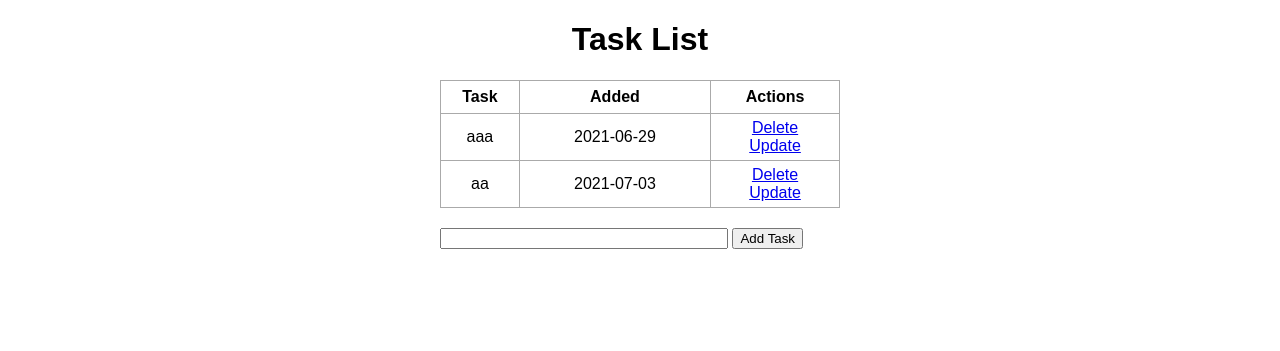
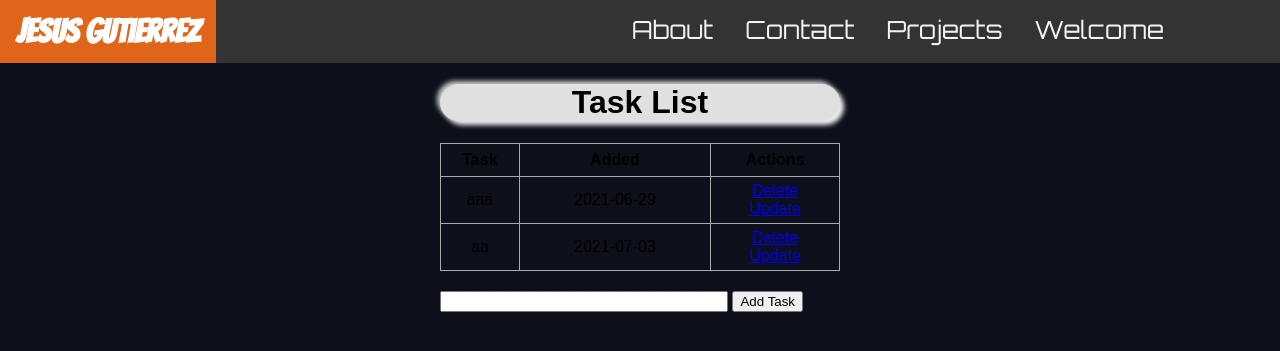
Before and after one commit to jgutierrezCSU/Software-Eng-Profile, a Flask app: page / in a window 1280 px wide. Shown: the top 351 px of the page. Run offline with Flask 2, Linux system fonts and the light colour scheme; data comes from the database, SQL or seed files in the repository; both versions use the stored data as it was after the commit.

Commit message:
transitioning to Profile

```diff
--- a/app.py
+++ b/app.py
@@ -13,7 +13,7 @@ class Todo(db.Model):
     # creates ID for each entry
     id= db.Column(db.Integer,primary_key=True)
     content= db.Column(db.String(150),nullable=False)
-    #completed= db.Column(db.Integer)
+
     # set time automatically
     date_created = db.Column(db.DateTime, default=datetime.utcnow)
 
--- a/static/css/main.css
+++ b/static/css/main.css
@@ -1,7 +1,7 @@
 body, html {
     margin: 0;
     font-family: sans-serif;
-    background-color: white;
+    background-color:rgb(13, 15, 26);
 }
 
 .content {
@@ -34,3 +34,43 @@ td {
 #content {
     width: 70%;
 }
+#PageTitle {
+    border-radius: 38px;
+    background: #e0e0e0;
+    box-shadow:  -3px -3px 5px #cecece,
+    4px 4px 5px #f2f2f2;
+}
+/* navigation*/
+.topnav {
+    overflow: hidden;
+    background-color: #333;
+  }
+
+  .topnav a {
+    font-family: 'Orbitron', sans-serif;
+    float: right;
+    color: #f2f2f2;
+    text-align: center;
+    padding: 14px 16px;
+    text-decoration: none;
+    font-size: 25px;
+    position: relative;
+    left: -100px;
+  }
+
+  .topnav a:hover {
+    background-color: #ddd;
+    color: black;
+  }
+
+   b.active {
+    font-family: 'Bangers', cursive;
+    background-color: #df6519;
+    color: white;
+    font-size: 33px;
+    padding: 14px 16px;
+    float: left;
+    text-align: center;
+  }
+
+/* END navigation*/
--- a/templates/base.html
+++ b/templates/base.html
@@ -5,12 +5,26 @@
     <meta name="viewport" content="width=device-width ,initial-scale=1.0">
     <meta http-equiv="X-UA-Compatible" content="ie-edge">
     <link rel="stylesheet" href="{{ url_for('static',filename='css/main.css') }}">
-    {% block head %} {% endblock %}
+
+    <link rel="preconnect" href="https://fonts.googleapis.com">
+    <link rel="preconnect" href="https://fonts.gstatic.com" crossorigin>
+    <link href="https://fonts.googleapis.com/css2?family=Bangers&family=Big+Shoulders+Stencil+Display:wght@300&family=Great+Vibes&family=Orbitron&family=Permanent+Marker&display=swap" rel="stylesheet">
 
 
 </head>
 <body>
+    <!-- For top navigation-->
+    <div class="topnav">
+        <b class="active" href="#home">Jesus Gutierrez</b>
+        <a href="#welcome">Welcome</a>
+        <a href="#projects">Projects</a>
+        <a href="#contact">Contact</a>
+        <a href="#about">About</a>
+      </div>
+       <!-- END top navigation-->
+
     {% block body %} {% endblock %}
 
 </body>
+
 </html>
--- a/templates/index.html
+++ b/templates/index.html
@@ -1,13 +1,13 @@
 
 {% extends 'base.html' %}
 
-{% block head %}
-<title>Task Master</title>
-{% endblock %}
+
+<title>  Jesus Gutierrez Porfolio</title>
+
 
 {% block body %}
 <div class="content">
-    <h1 style="text-align: center">Task List</h1>
+    <h1 id ="PageTitle" style="text-align: center">Task List</h1>
     {% if tasks|length < 1 %}
     <h4 style="text-align: center">There are no tasks. Create one below!</h4>
     {% else %}
```
Also changed, not shown: test.db (added), 1 other file.
